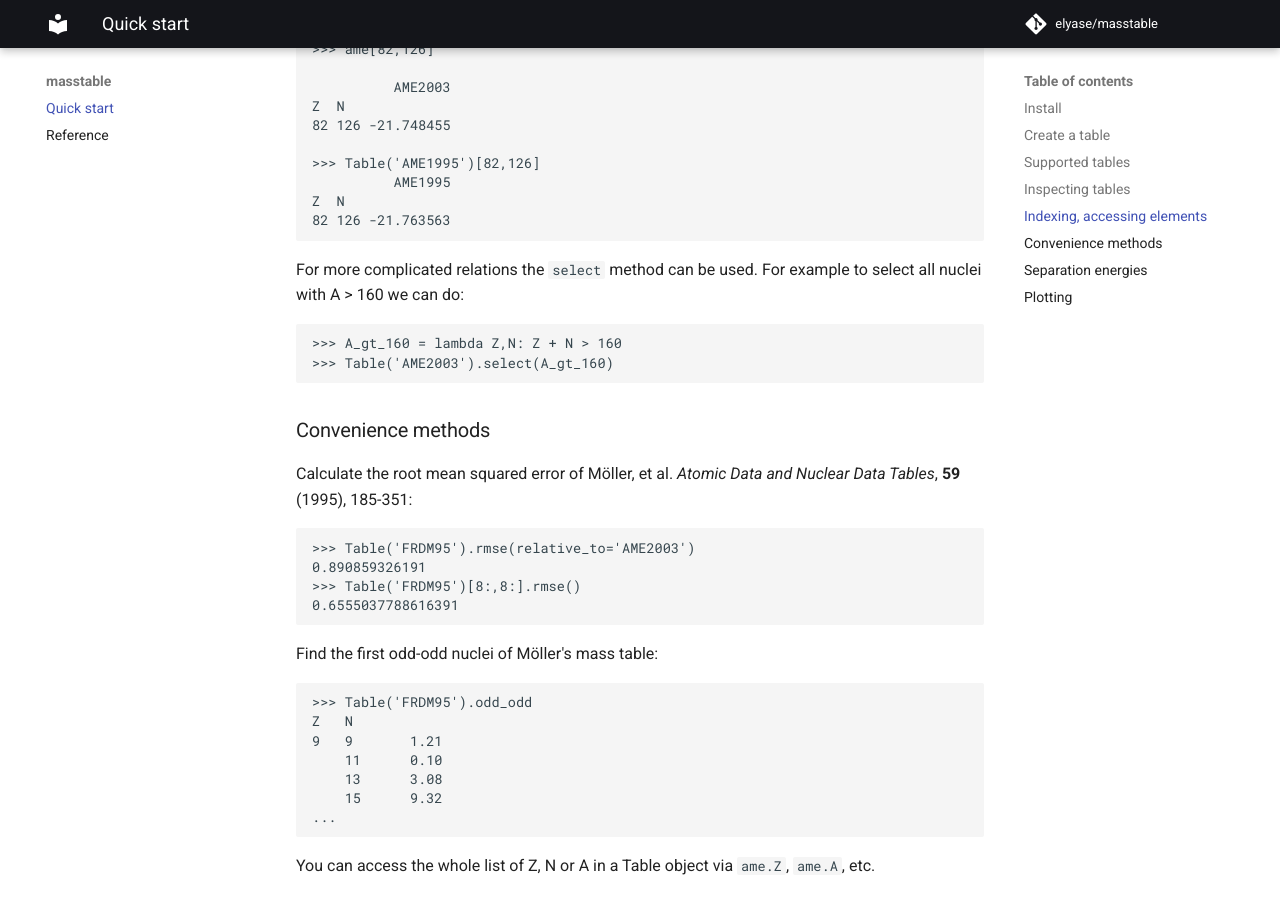
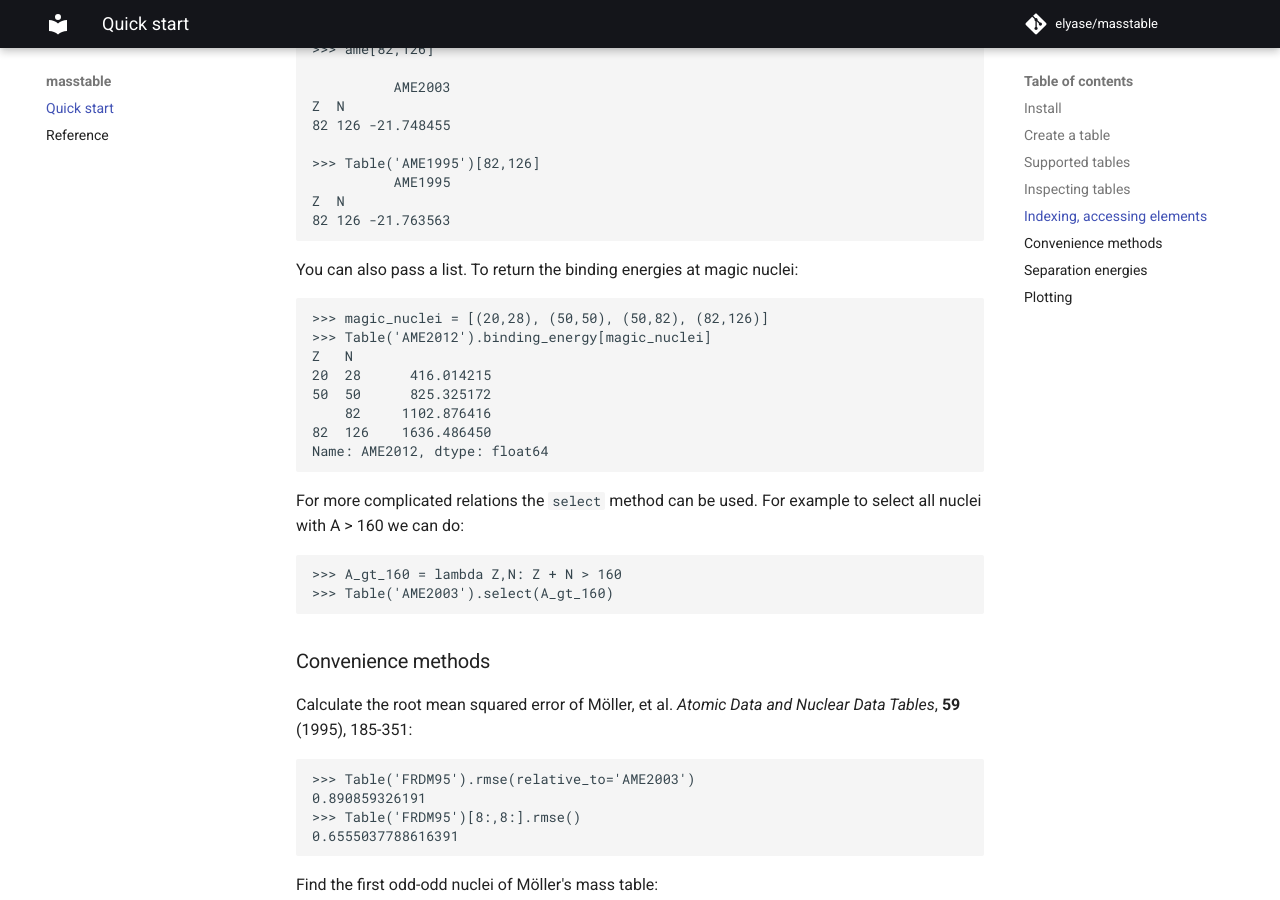
Before and after one commit to elyase/masstable, an MkDocs documentation site: the page built from docs/index.md, in a window 1280 px wide and 900 px high, scrolled down 1951 px. Built offline with MkDocs 1.6.1 and Material for MkDocs 9.7.7, drawn with Linux system fonts in a browser that asks for light colours; comment, search, counter and statistics services are not loaded.

Commit message:
add list indexing

```diff
--- a/docs/index.md
+++ b/docs/index.md
@@ -93,6 +93,17 @@ To access a simple element just do:
     Z  N
     82 126 -21.763563
 
+You can also pass a list. To return the binding energies at magic nuclei:
+
+    >>> magic_nuclei = [(20,28), (50,50), (50,82), (82,126)]
+    >>> Table('AME2012').binding_energy[magic_nuclei]
+    Z   N
+    20  28      416.014215
+    50  50      825.325172
+        82     1102.876416
+    82  126    1636.486450
+    Name: AME2012, dtype: float64
+
 For more complicated relations the ``select`` method can be used. For example to select all nuclei with A > 160 we can do:
 
     >>> A_gt_160 = lambda Z,N: Z + N > 160
```
Also changed, not shown: 2 other files.
